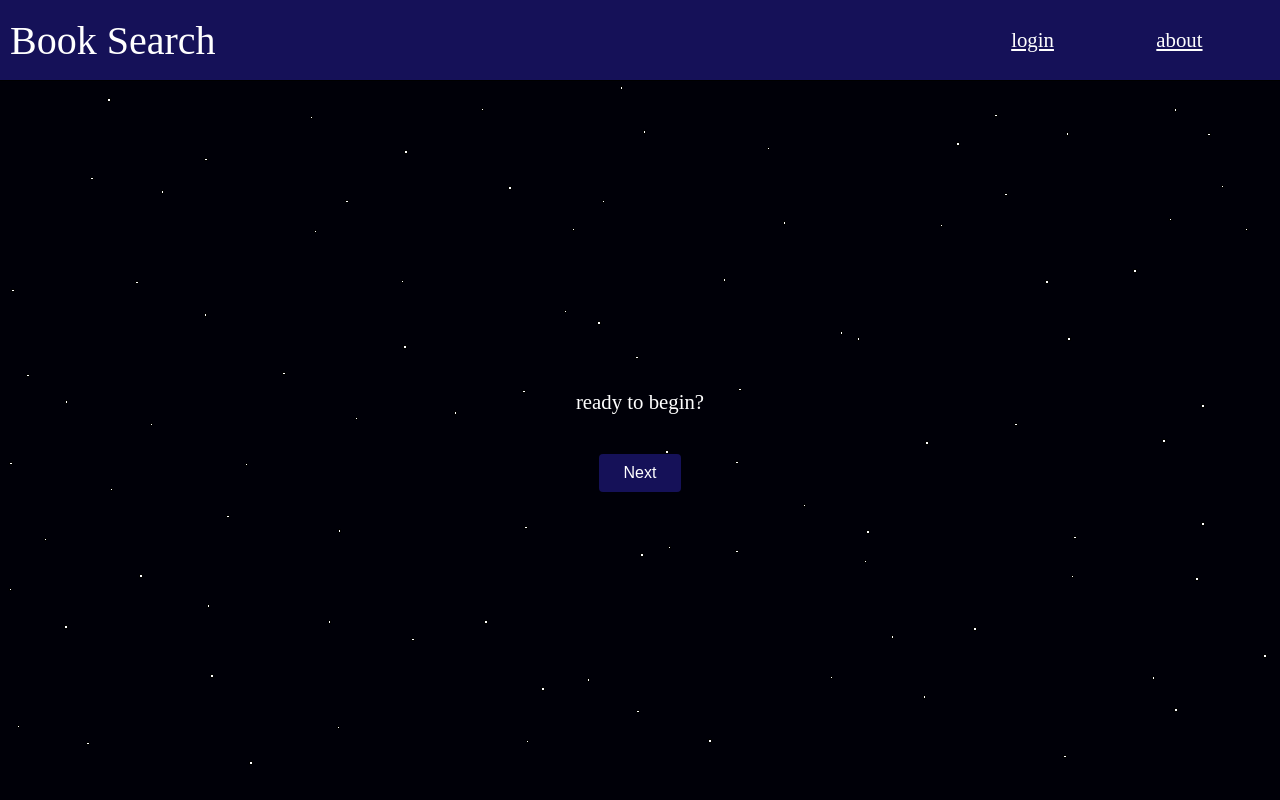
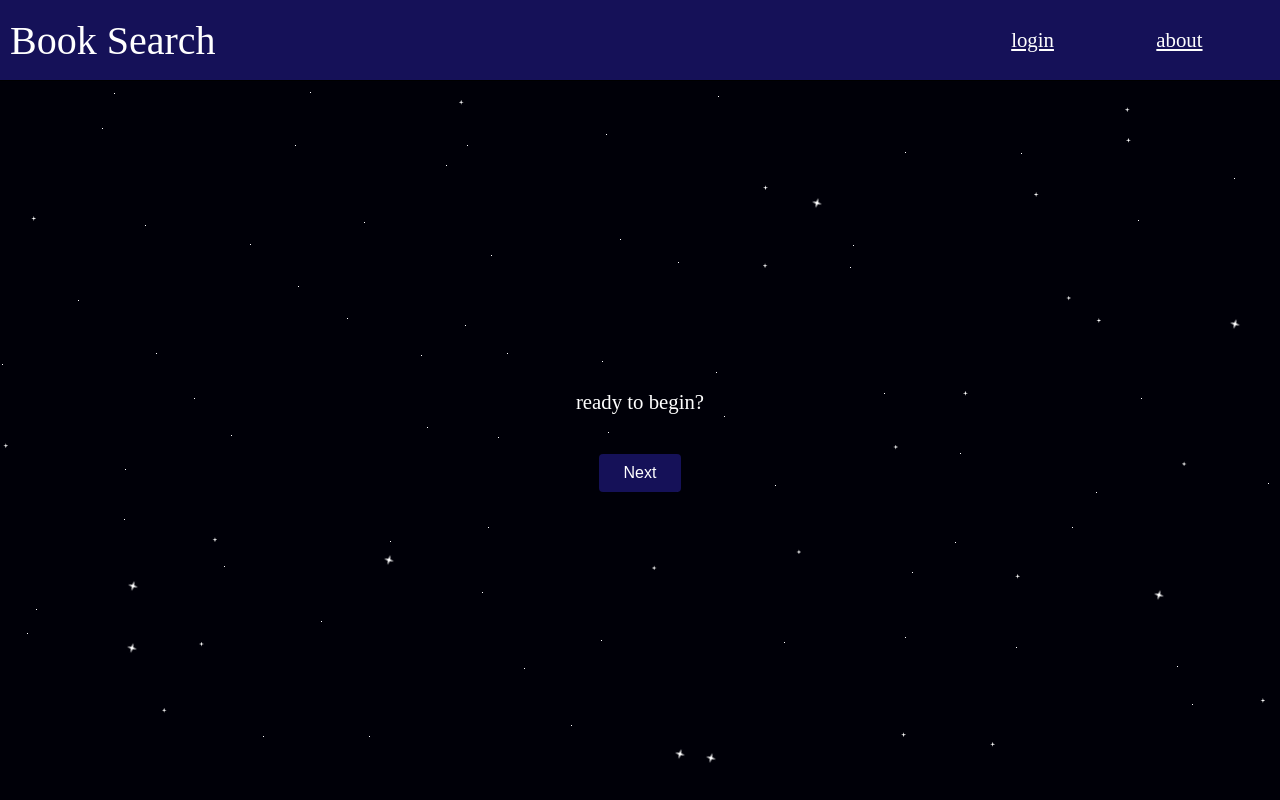
Before and after one commit to SpencerHitchcock05/Book-App, a React app in the folder client/: page / in a window 1280 px wide. Built offline with nearby package versions, Linux system fonts and the light colour scheme; the HTML template or start-up script is replaced by a standard one.

Commit message:
stars are different sizes and are animated

```diff
--- a/client/src/App.css
+++ b/client/src/App.css
@@ -7,7 +7,7 @@ body {
     width: 100vw;
     height: 100vh;
     background-color: var(--dark-color);
-    overflow: hidden;
+    overflow-x: hidden;
     margin: 0;
 }
 
@@ -86,14 +86,33 @@ body {
     z-index: -1;
 }
 
-.star {
-    border: 1px solid black;
+.star-sm {
     background-color: white;
-    width: 1.5px;
-    height: 1.5px;
-
+    width: 1px;
+    height: 1px;
     position: absolute;
 }
+
+.star-md {
+    background-color: white;
+    width: 5px;
+    height: 5px;
+
+    clip-path: polygon(50% 0%, 60% 40%, 100% 50%, 60% 60%, 50% 100%, 40% 60%, 0% 50%, 40% 40%);
+    position: absolute;
+}
+
+.star-lg {
+    background-color: white;
+    width: 10px;
+    height: 10px;
+
+    clip-path: polygon(50% 0%, 60% 40%, 100% 50%, 60% 60%, 50% 100%, 40% 60%, 0% 50%, 40% 40%);
+    position: absolute;
+
+    animation: star-rotate 3s ease-in-out infinite;
+}
+
 
 .param-slides-container {
     height: 60vh;
@@ -309,6 +328,20 @@ body {
     animation: fade-in 2s;
 }
 
+@keyframes star-rotate {
+    0% {
+        transform: rotate(0deg);
+    }
+
+    50% {
+        transform: rotate(60deg);
+    }
+
+    100% {
+        transform: rotate(0deg);
+    }
+}
+
 @keyframes fade-in {
     0% {
         opacity: 0;
--- a/client/src/Background.jsx
+++ b/client/src/Background.jsx
@@ -5,11 +5,20 @@ import Star from './Star.jsx'
 
 const Background = () => {
 
-    const stars = []
+    const [stars, setStars] = useState([])
 
-    for (let i = 0; i < 100; i++) {
-        stars.push(i)
-    }
+
+    useEffect(() => {
+
+        const tempStars = []
+
+        for (let i = 0; i < 100; i++) {
+            tempStars.push({x: ((Math.random() * 10 - 5) + i * 10) % 100, y: ((Math.random() * 10 - 5) + Math.floor(i / 10) * 10), starType: Math.random()})
+        }
+
+        setStars(tempStars)
+    }, [])
+
 
 
     return (
@@ -17,7 +26,7 @@ const Background = () => {
             <div  id='background'>
 
                 {stars.map((star, key) => {
-                    return (<Star key={key} index={key}/>)
+                    return (<Star key={key} index={star} x={star.x} y={star.y} starType={star.starType}/>)
                 })}
 
             </div>
--- a/client/src/Star.jsx
+++ b/client/src/Star.jsx
@@ -6,9 +6,20 @@
 
 const Star = (props) => {
 
+    const rand = props.starType
+
+    let starType;
+
+    if (rand > 0.90) {
+        starType = "star-lg"
+    } else if (rand > 0.7) {
+        starType = "star-md"
+    } else {
+        starType = "star-sm"
+    }
 
     return (
-        <div className="star" style={{left: `${((Math.random() * 10 - 5) + props.index * 10) % 100}%`, top: `${((Math.random() * 10 - 5) + Math.floor(props.index / 10) * 10)}%`}}>
+        <div className={starType} style={{left: `${props.x}%`, top: `${props.y}%`}}>
         </div>
     )
 }
```
